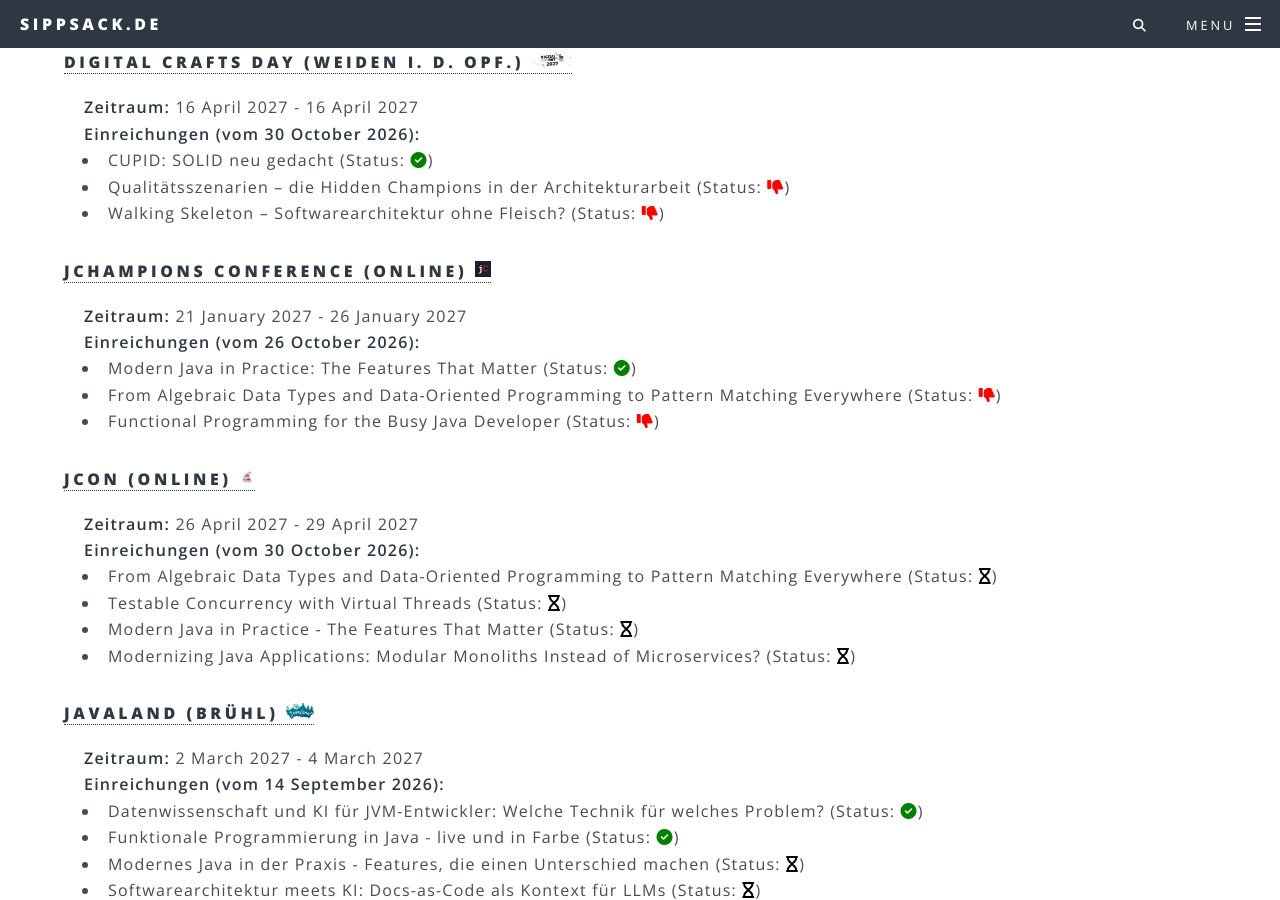
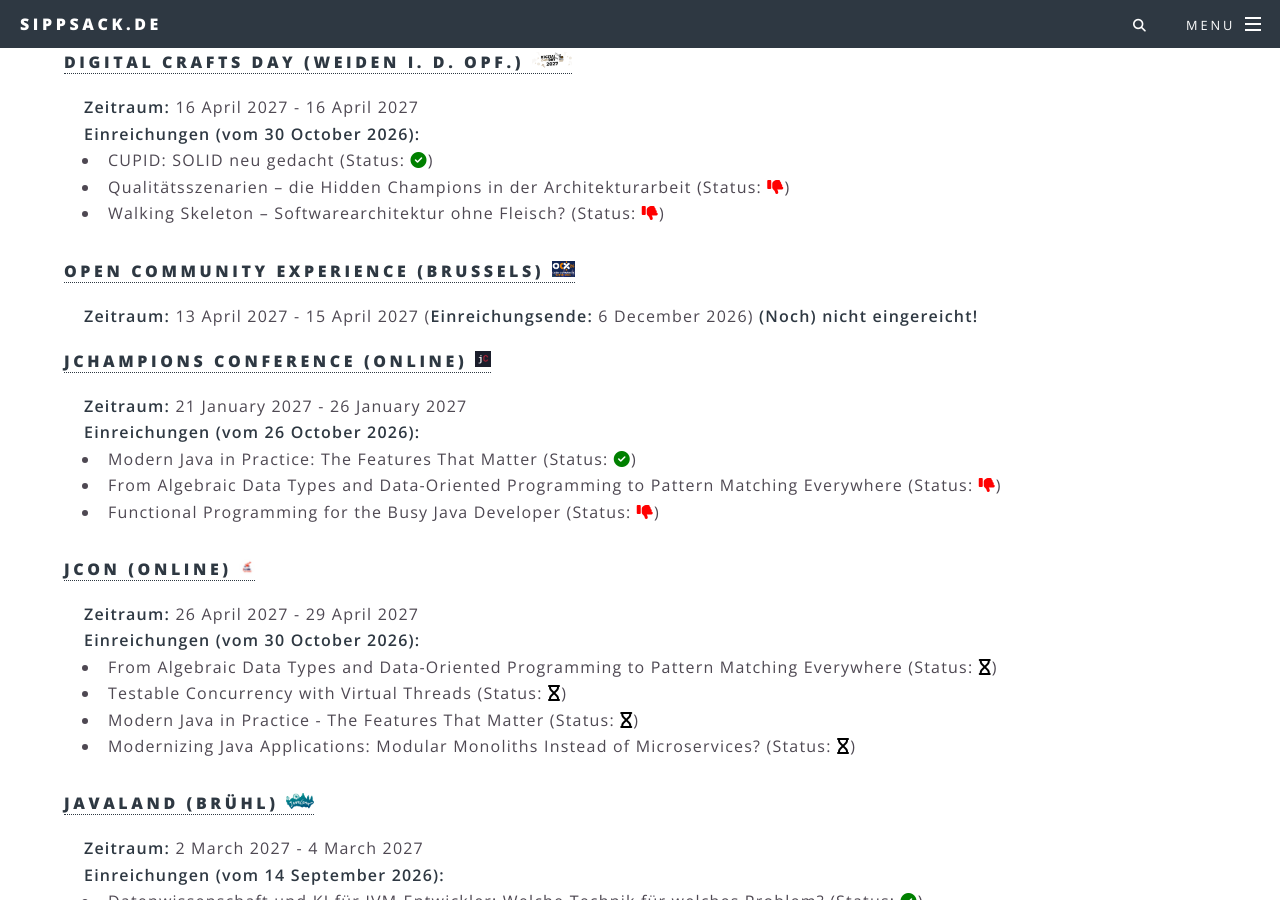
Before and after one commit to sippsack/sippsack.github.io, a Jekyll site: the page built from cfps.md, in a window 1280 px wide and 900 px high, scrolled down 1164 px. Built offline with Jekyll 4.4.1, drawn with Linux system fonts in a browser that asks for light colours.

Commit message:
Add OCX 2027 CfP
Co-authored-by: Copilot App <223556219+Copilot@users.noreply.github.com>

```diff
--- a/_data/cfps.yaml
+++ b/_data/cfps.yaml
@@ -91,6 +91,14 @@ ideas:
         "CUPID: SOLID neu gedacht": x
         "Qualitätsszenarien – die Hidden Champions in der Architekturarbeit": n
         "Walking Skeleton – Softwarearchitektur ohne Fleisch?": n
+  - ocx:
+      url: https://ocxconf.org/call-for-proposals/
+      from: 2027-04-13
+      till: 2027-04-15
+      deadline: 2026-12-06
+      location: Brussels
+      submitted:
+      talks:
   - jchampconf:
       name: jChampions Conference
       url: https://sessionize.com/jchampions-conference-2027
```
